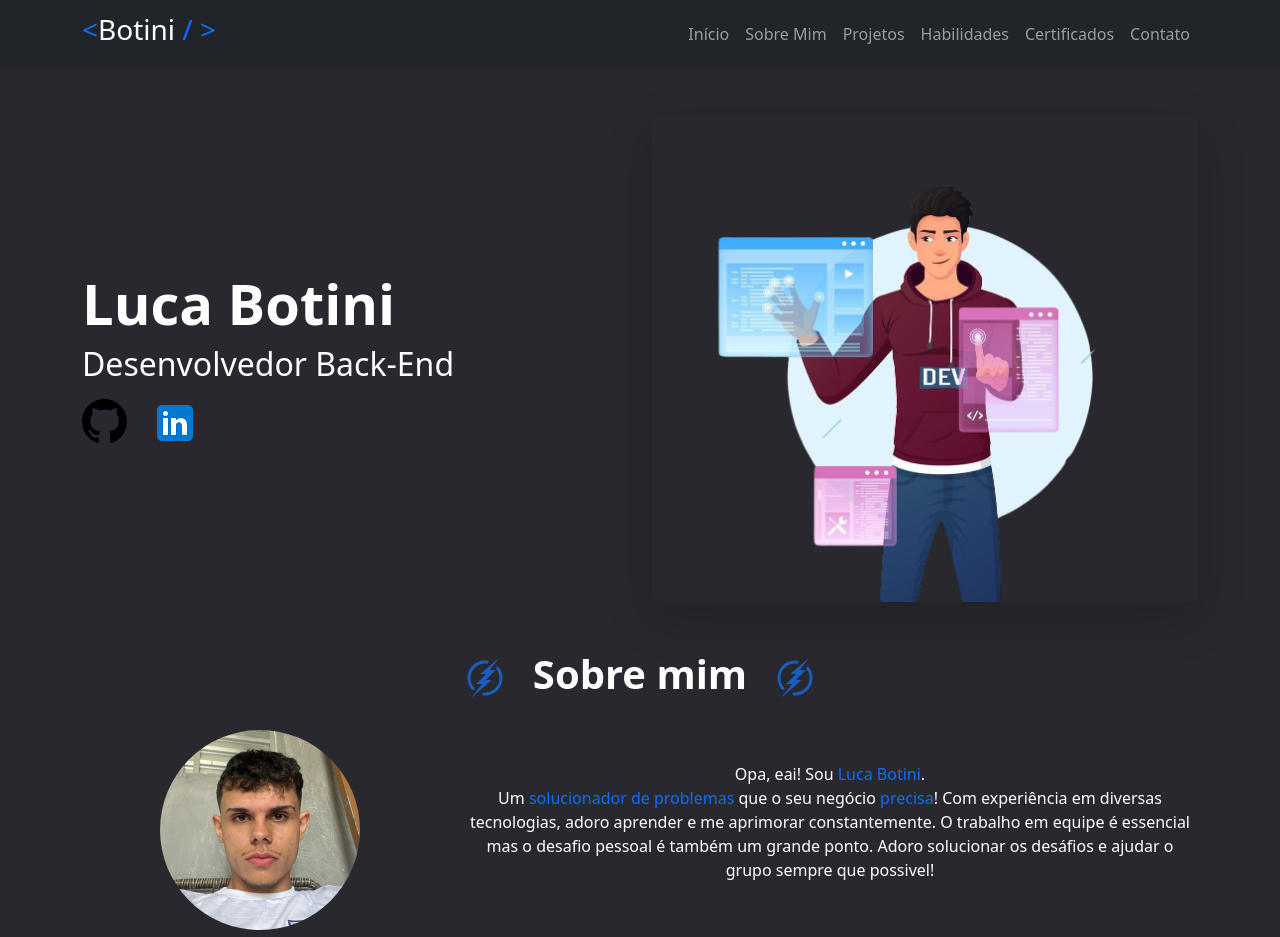
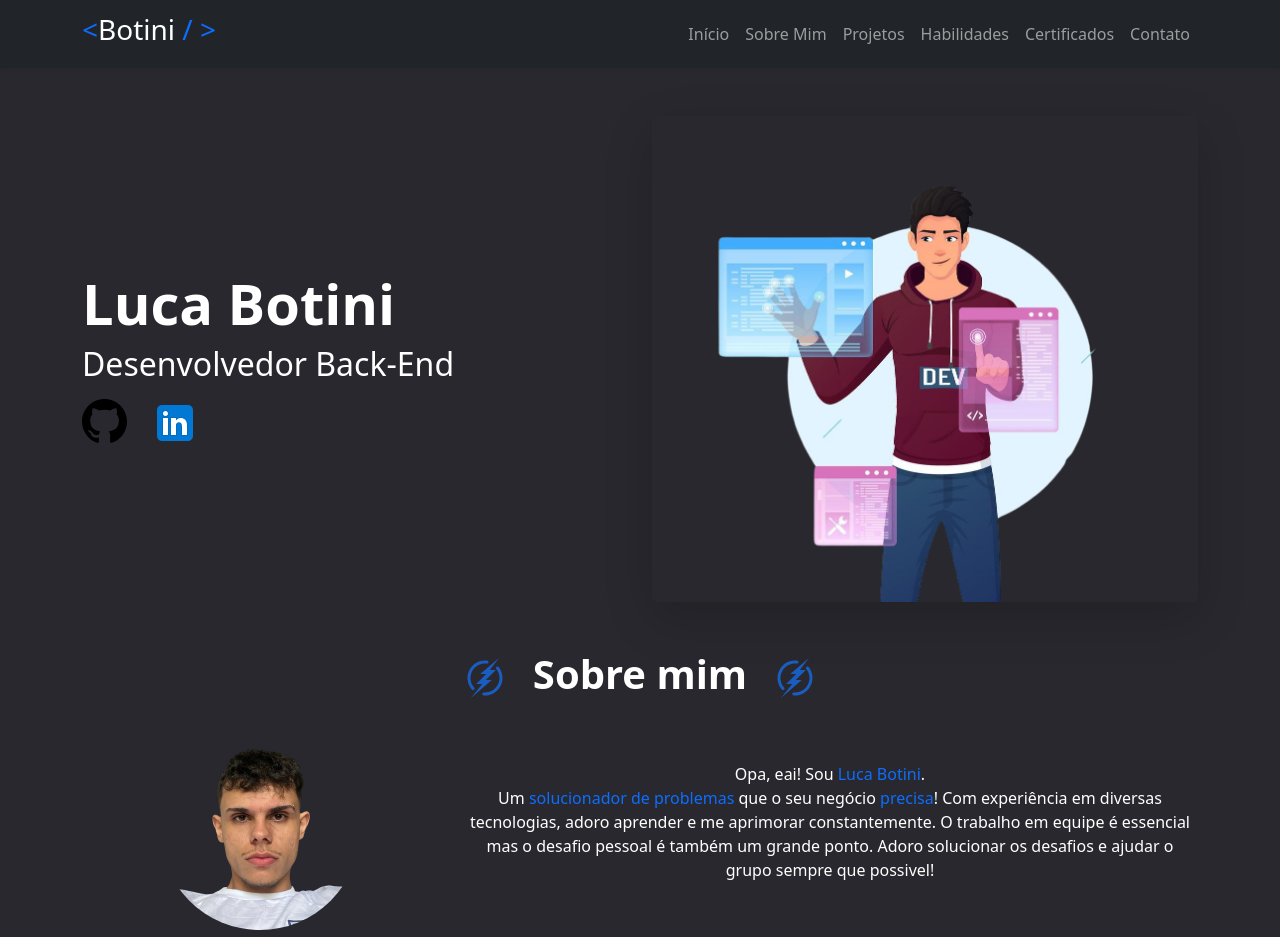
Before and after one commit to LucaBotini/portfolio-btn, a React (Vite) app: page / in a window 1280 px wide. Shown: the top 937 px of the page. Built offline with nearby package versions, Linux system fonts and the light colour scheme.

Commit message:
fix: resolvido erro de ortografia e aumentado tempo de autoplay nos projetos

```diff
--- a/src/components/Projetos.jsx
+++ b/src/components/Projetos.jsx
@@ -12,7 +12,7 @@ function Projetos() {
     slidesToShow: 3, // Quantidade de cards visíveis
     slidesToScroll: 1,
     autoplay: true,
-    autoplaySpeed: 3000,
+    autoplaySpeed: 5000,
     responsive: [
       {
         breakpoint: 1024,
--- a/src/components/SobreMim.jsx
+++ b/src/components/SobreMim.jsx
@@ -26,7 +26,7 @@ function Sobremim() {
       <Row className="mt-4">
         <Col md={4} className="d-flex justify-content-center">
           <img
-            src="me.jpeg"
+            src="me.png"
             alt="Minha Foto"
             className="img-fluid rounded-circle"
             style={{ maxWidth: "200px" }}
@@ -36,8 +36,7 @@ function Sobremim() {
         <Col md={8} className="d-flex align-items-center">
           <p className="text-white">
             Opa, eai! Sou <span className="text-primary">Luca Botini</span>.<br/>Um <span className="text-primary">solucionador de problemas</span> que o seu negócio <span className="text-primary">precisa</span>!
-            Com experiência em diversas tecnologias, adoro aprender e me aprimorar constantemente. O trabalho em equipe é essencial mas o desafio pessoal é também um grande ponto. Adoro solucionar os desáfios e ajudar o grupo sempre que possivel!
-
+            Com experiência em diversas tecnologias, adoro aprender e me aprimorar constantemente. O trabalho em equipe é essencial mas o desafio pessoal é também um grande ponto. Adoro solucionar os desafios e ajudar o grupo sempre que possivel!
           </p>
         </Col>
       </Row>
```
Also changed, not shown: public/me.jpeg (deleted), public/me.png (added).
